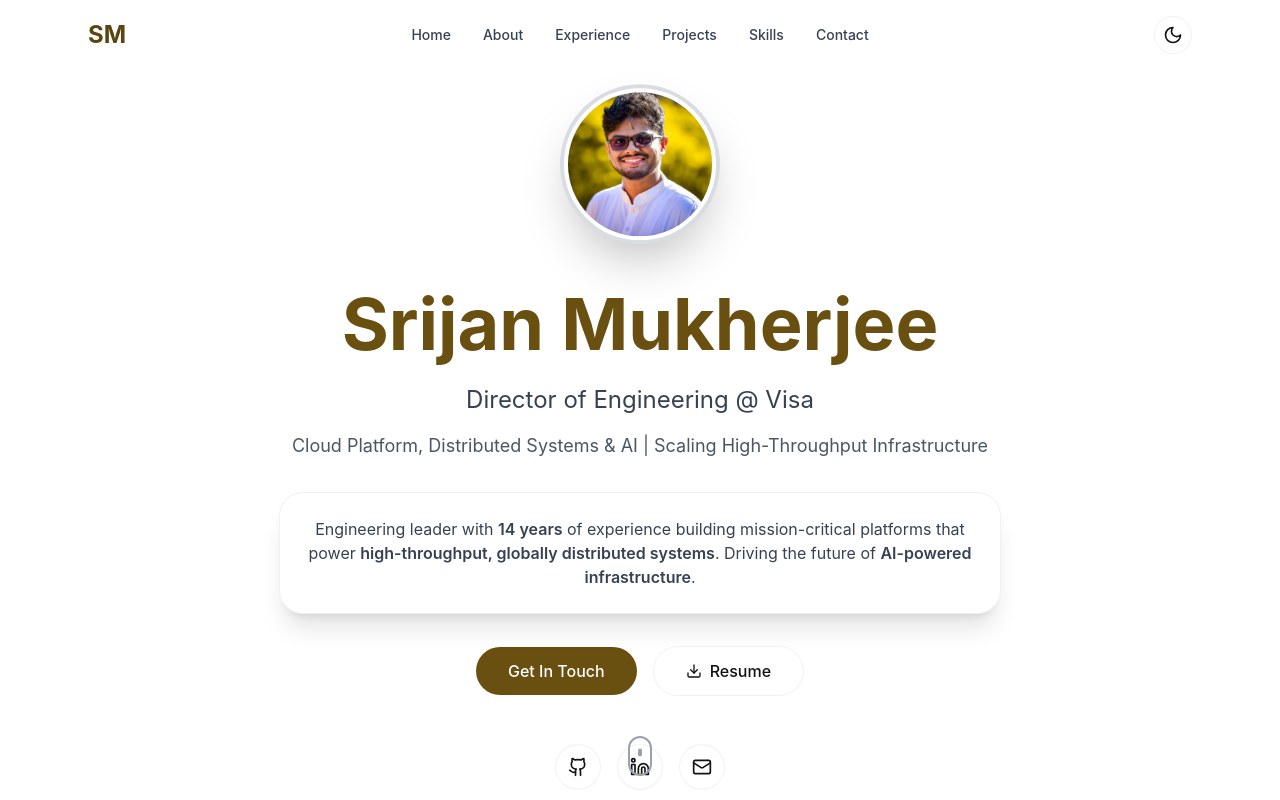
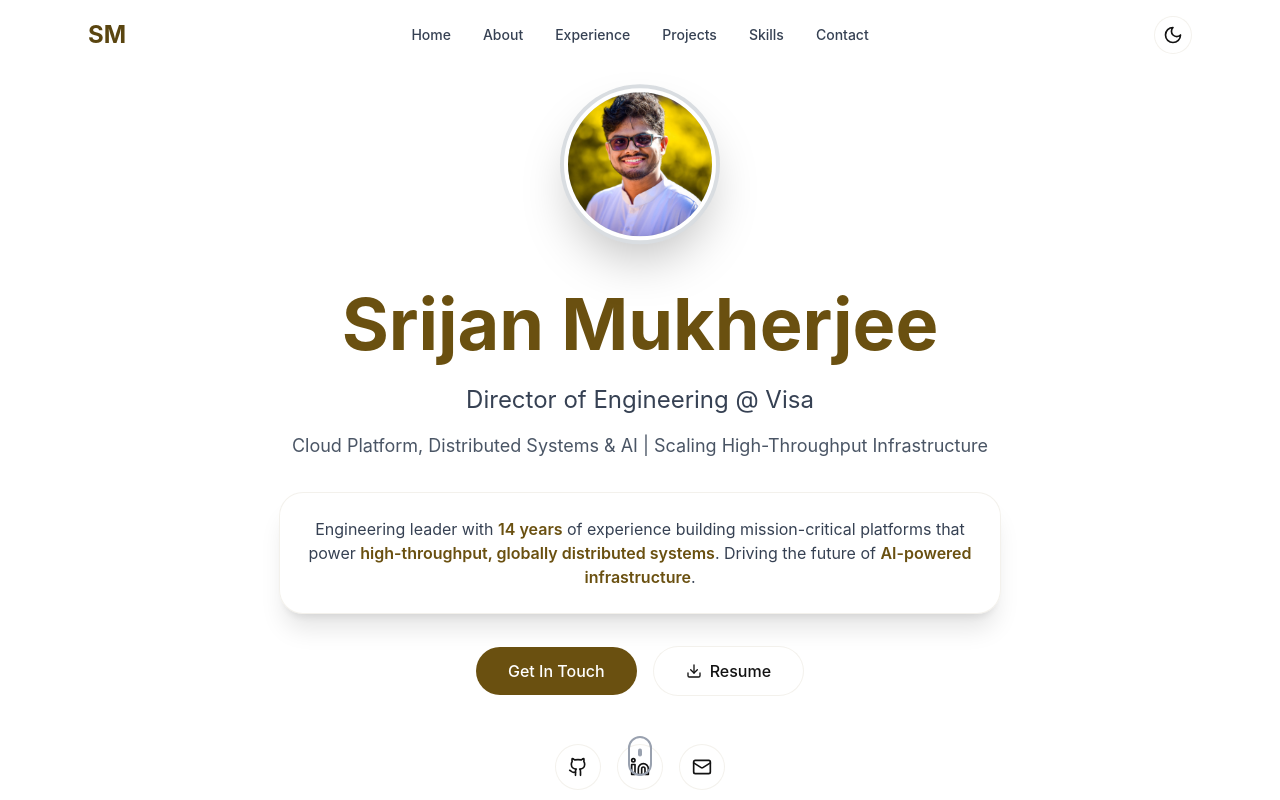
Before and after one commit to sinjar666/my-portfolio, a React (Vite) app: page / in a window 1280 px wide. Shown: the top 800 px of the page. Built offline with nearby package versions, Linux system fonts and the light colour scheme.

Commit message:
feat: add primary color styling for semibold utility class

```diff
--- a/src/styles/theme.css
+++ b/src/styles/theme.css
@@ -170,6 +170,12 @@ strong, b, .text-accent {
   font-weight: 700;
 }
 
+/* Apply primary color to semibold utility */
+.font-semibold {
+  color: var(--primary);
+  font-weight: 600;
+}
+
 /* Card border override: apply a subtle, theme-matched border to card elements */
 /* Apply card border without using !important by increasing selector specificity */
 html body [class*="rounded-3xl"][class*="border"],
```
